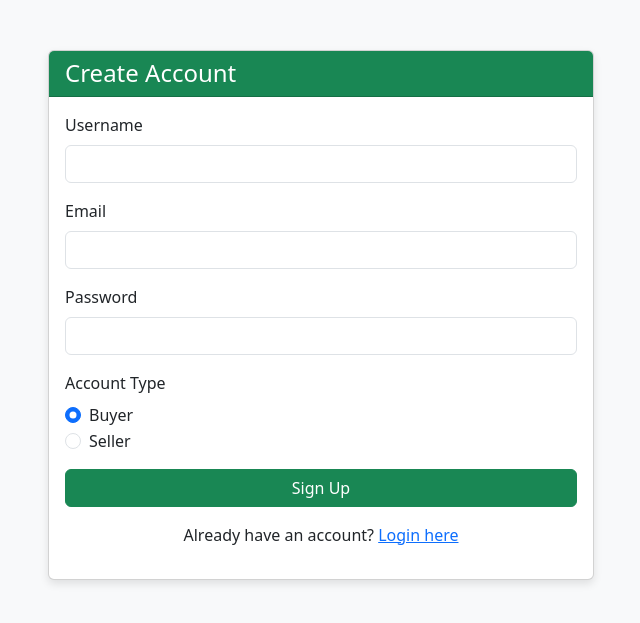
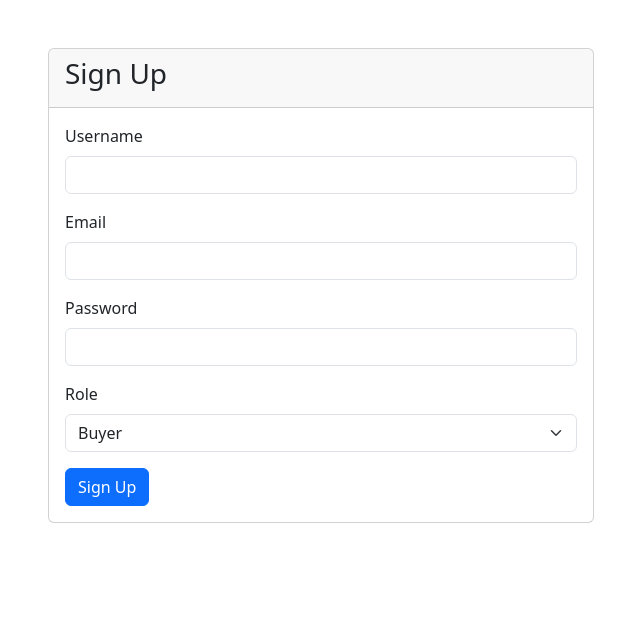
Before and after one commit to NasirJamali/blackboxai-1744227461081, a PHP site: page /signup.php in a window 1280 px wide. Shown: the top 623 px of the page, without its empty margins (319-959 px from the left). Run offline with PHP 8.4, Linux system fonts and the light colour scheme.

Commit message:
Add signup.php 1744229364405

```diff
--- a/signup.php
+++ b/signup.php
@@ -1,97 +1,90 @@
 <?php
 include 'includes/db_config.php';
-session_start();
-
-$error = '';
-$success = '';
 
 if($_SERVER["REQUEST_METHOD"] == "POST") {
     $username = trim($_POST['username']);
     $email = trim($_POST['email']);
     $password = trim($_POST['password']);
     $role = trim($_POST['role']);
-    $hashed_password = password_hash($password, PASSWORD_DEFAULT);
+    $error = '';
 
-    $sql = "INSERT INTO users (username, email, password, role) VALUES (?, ?, ?, ?)";
+    try {
+        // Check if email exists
+        $stmt = $conn->prepare("SELECT id FROM users WHERE email = :email");
+        $stmt->bindParam(':email', $email);
+        $stmt->execute();
 
-    if($stmt = mysqli_prepare($conn, $sql)){
-        mysqli_stmt_bind_param($stmt, "ssss", $username, $email, $hashed_password, $role);
+        if($stmt->rowCount() > 0) {
+            $error = "Email already exists";
+        } else {
+            // Hash password
+            $hashed_password = password_hash($password, PASSWORD_DEFAULT);
 
-        if(mysqli_stmt_execute($stmt)){
-            $success = "Account created successfully!";
-        } else {
-            $error = "Something went wrong. Please try again later.";
+            // Insert user
+            $stmt = $conn->prepare("INSERT INTO users (username, email, password, role)
+                                  VALUES (:username, :email, :password, :role)");
+            $stmt->bindParam(':username', $username);
+            $stmt->bindParam(':email', $email);
+            $stmt->bindParam(':password', $hashed_password);
+            $stmt->bindParam(':role', $role);
+
+            if($stmt->execute()) {
+                header("location: login.php");
+                exit;
+            } else {
+                $error = "Error creating account";
+            }
         }
-        mysqli_stmt_close($stmt);
+    } catch(PDOException $e) {
+        $error = "Database error: " . $e->getMessage();
     }
-    mysqli_close($conn);
 }
 ?>
 
 <!DOCTYPE html>
-<html lang="en">
+<html>
 <head>
-    <meta charset="UTF-8">
-    <meta name="viewport" content="width=device-width, initial-scale=1.0">
-    <title>Sign Up - Building Materials Marketplace</title>
+    <title>Sign Up</title>
     <link href="https://cdn.jsdelivr.net/npm/bootstrap@5.3.0/dist/css/bootstrap.min.css" rel="stylesheet">
-    <style>
-        body { background-color: #f8f9fa; }
-        .card { margin-top: 50px; box-shadow: 0 4px 8px rgba(0,0,0,0.1); }
-        .form-control:focus { border-color: #28a745; box-shadow: 0 0 0 0.25rem rgba(40, 167, 69, 0.25); }
-    </style>
 </head>
 <body>
-    <div class="container">
+    <div class="container mt-5">
         <div class="row justify-content-center">
             <div class="col-md-6">
                 <div class="card">
-                    <div class="card-header bg-success text-white">
-                        <h4 class="mb-0">Create Account</h4>
+                    <div class="card-header">
+                        <h3>Sign Up</h3>
                     </div>
                     <div class="card-body">
-                        <?php if($error): ?>
+                        <?php if(!empty($error)): ?>
                             <div class="alert alert-danger"><?php echo $error; ?></div>
                         <?php endif; ?>
-                        <?php if($success): ?>
-                            <div class="alert alert-success"><?php echo $success; ?></div>
-                        <?php endif; ?>
-                        <form action="<?php echo htmlspecialchars($_SERVER["PHP_SELF"]); ?>" method="post">
+                        <form method="post">
                             <div class="mb-3">
-                                <label for="username" class="form-label">Username</label>
+                                <label class="form-label">Username</label>
                                 <input type="text" name="username" class="form-control" required>
                             </div>
                             <div class="mb-3">
-                                <label for="email" class="form-label">Email</label>
+                                <label class="form-label">Email</label>
                                 <input type="email" name="email" class="form-control" required>
                             </div>
                             <div class="mb-3">
-                                <label for="password" class="form-label">Password</label>
+                                <label class="form-label">Password</label>
                                 <input type="password" name="password" class="form-control" required>
                             </div>
                             <div class="mb-3">
-                                <label class="form-label">Account Type</label>
-                                <div class="form-check">
-                                    <input class="form-check-input" type="radio" name="role" id="buyer" value="buyer" checked>
-                                    <label class="form-check-label" for="buyer">Buyer</label>
-                                </div>
-                                <div class="form-check">
-                                    <input class="form-check-input" type="radio" name="role" id="seller" value="seller">
-                                    <label class="form-check-label" for="seller">Seller</label>
-                                </div>
+                                <label class="form-label">Role</label>
+                                <select name="role" class="form-select" required>
+                                    <option value="buyer">Buyer</option>
+                                    <option value="seller">Seller</option>
+                                </select>
                             </div>
-                            <div class="d-grid gap-2">
-                                <button type="submit" class="btn btn-success">Sign Up</button>
-                            </div>
+                            <button type="submit" class="btn btn-primary">Sign Up</button>
                         </form>
-                        <div class="mt-3 text-center">
-                            <p>Already have an account? <a href="login.php">Login here</a></p>
-                        </div>
                     </div>
                 </div>
             </div>
         </div>
     </div>
-    <script src="https://cdn.jsdelivr.net/npm/bootstrap@5.3.0/dist/js/bootstrap.bundle.min.js"></script>
 </body>
 </html>
```
